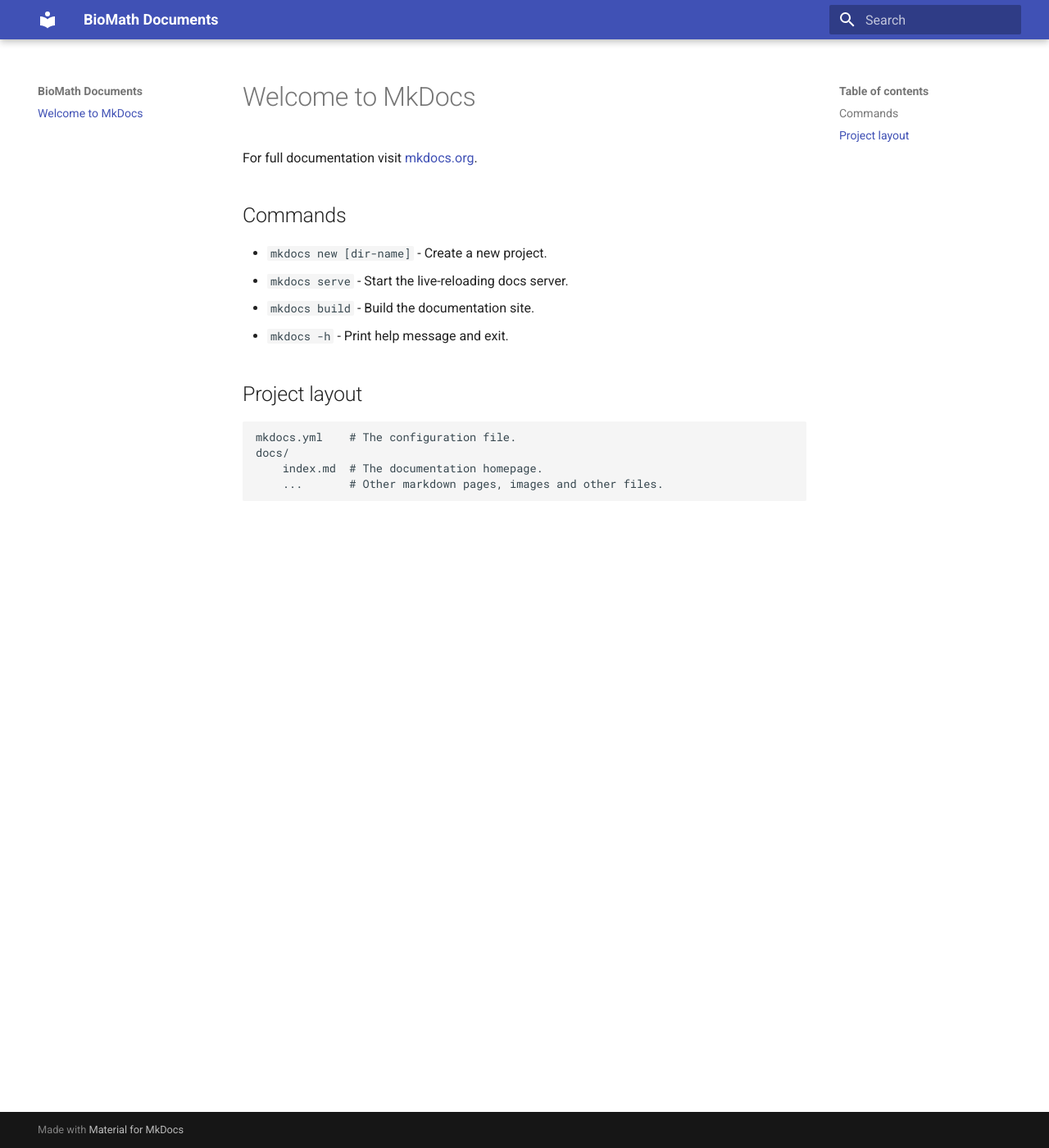
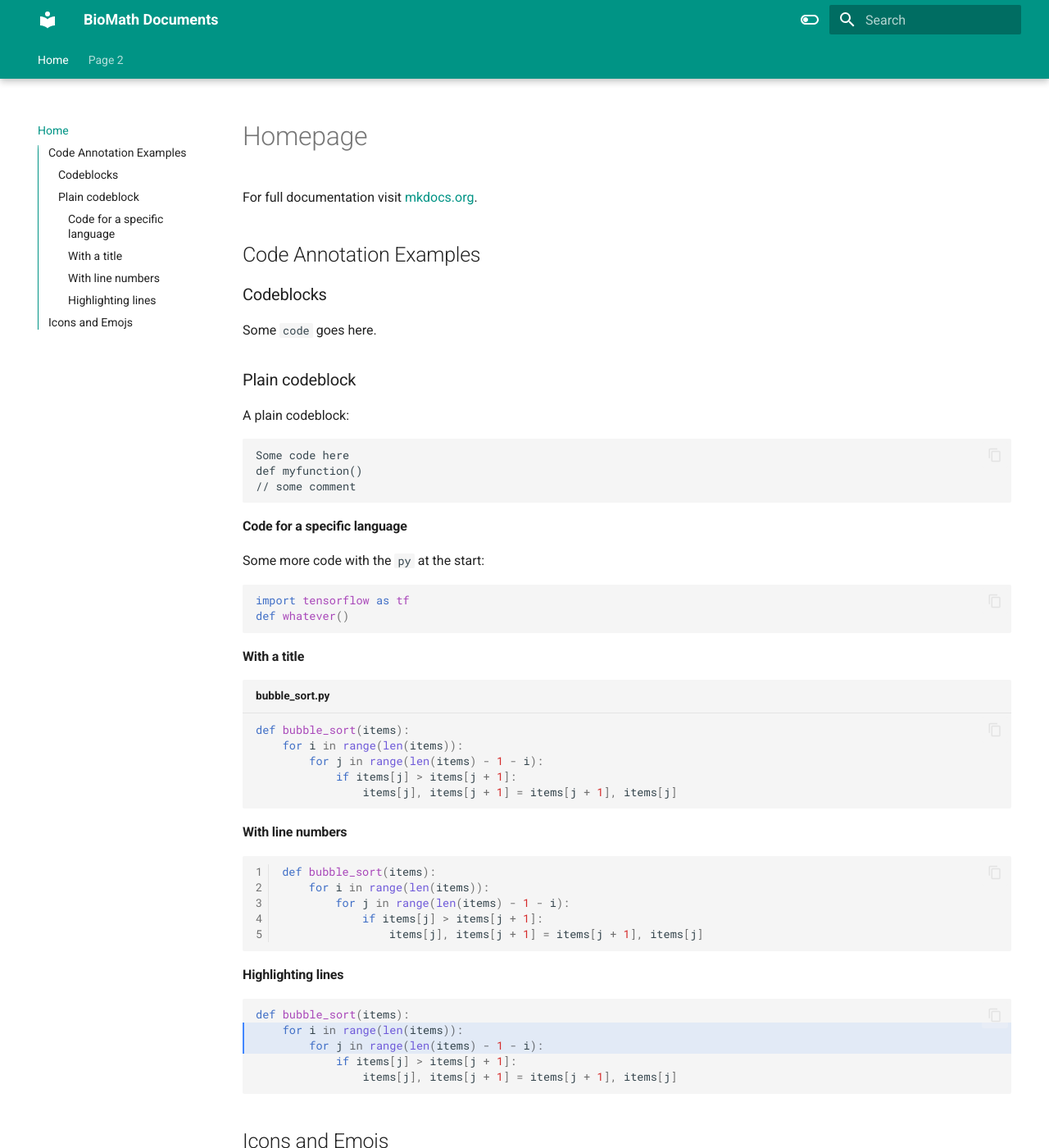
Before and after one commit to BioMath-Lab/biomath-docs, an MkDocs documentation site: the page built from docs/index.md, in a window 1280 px wide and 1400 px high. Shown: the whole window at 82% size. Built offline with MkDocs 1.6.1 and Material for MkDocs 9.7.7, drawn with Linux system fonts in a browser that asks for light colours; emoji names are drawn with the system emoji font.

Commit message:
update_mkdocs

````diff
--- a/docs/index.md
+++ b/docs/index.md
@@ -1,17 +1,80 @@
-# Welcome to MkDocs
-
-For full documentation visit [mkdocs.org](https://www.mkdocs.org).
-
-## Commands
-
+<!-- ## Commands
 * `mkdocs new [dir-name]` - Create a new project.
 * `mkdocs serve` - Start the live-reloading docs server.
 * `mkdocs build` - Build the documentation site.
 * `mkdocs -h` - Print help message and exit.
 
 ## Project layout
-
     mkdocs.yml    # The configuration file.
     docs/
         index.md  # The documentation homepage.
-        ...       # Other markdown pages, images and other files.
+        ...       # Other markdown pages, images and other files. -->
+
+# Homepage
+
+For full documentation visit [mkdocs.org](https://www.mkdocs.org).
+
+## Code Annotation Examples
+
+### Codeblocks
+
+Some `code` goes here.
+
+### Plain codeblock
+
+A plain codeblock:
+
+```
+Some code here
+def myfunction()
+// some comment
+```
+
+#### Code for a specific language
+
+Some more code with the `py` at the start:
+
+``` py
+import tensorflow as tf
+def whatever()
+```
+
+#### With a title
+
+``` py title="bubble_sort.py"
+def bubble_sort(items):
+    for i in range(len(items)):
+        for j in range(len(items) - 1 - i):
+            if items[j] > items[j + 1]:
+                items[j], items[j + 1] = items[j + 1], items[j]
+```
+
+#### With line numbers
+
+``` py linenums="1"
+def bubble_sort(items):
+    for i in range(len(items)):
+        for j in range(len(items) - 1 - i):
+            if items[j] > items[j + 1]:
+                items[j], items[j + 1] = items[j + 1], items[j]
+```
+
+#### Highlighting lines
+
+``` py hl_lines="2 3"
+def bubble_sort(items):
+    for i in range(len(items)):
+        for j in range(len(items) - 1 - i):
+            if items[j] > items[j + 1]:
+                items[j], items[j + 1] = items[j + 1], items[j]
+```
+
+## Icons and Emojs
+
+:smile:
+
+:fontawesome-regular-face-laugh-wink:
+
+:fontawesome-brands-twitter:{ .twitter }
+
+:octicons-heart-fill-24:{ .heart }
--- a/mkdocs.yml
+++ b/mkdocs.yml
@@ -2,3 +2,69 @@
 site_url: https://biomath-lab.github.io/biomath-docs/
 theme:
   name: material
+  features:
+    # - navigation.instant
+    # - navigation.instant.preview
+    - navigation.tabs
+    - navigation.tabs.sticky
+    - navigation.sections
+    - navigation.expand
+    - navigation.path
+    - navigation.prune
+    - navigation.indexes
+    - toc.integrate
+    - navigation.top
+    - search.suggest
+    - search.highlight
+    - content.tabs.link
+    - content.code.annotation
+    - content.code.copy
+  language: en
+  palette:
+    - scheme: default
+      toggle:
+        icon: material/toggle-switch-off-outline
+        name: Switch to dark mode
+      primary: teal
+      accent: purple
+    - scheme: slate
+      toggle:
+        icon: material/toggle-switch
+        name: Switch to light mode
+      primary: teal
+      accent: lime
+
+# plugins:
+#   - social
+
+extra:
+  social:
+    - icon: fontawesome/brands/github-alt
+      link: https://github.com/james-willett
+    - icon: fontawesome/brands/twitter
+      link: https://twitter.com/TheJamesWillett
+    - icon: fontawesome/brands/linkedin
+      link: https://www.linkedin.com/in/willettjames/
+
+markdown_extensions:
+  - pymdownx.highlight:
+      anchor_linenums: true
+  - pymdownx.inlinehilite
+  - pymdownx.snippets
+  - admonition
+  - pymdownx.arithmatex:
+      generic: true
+  - footnotes
+  - pymdownx.details
+  - pymdownx.superfences
+  - pymdownx.mark
+  - attr_list
+  - pymdownx.emoji:
+      emoji_index: !!python/name:material.extensions.emoji.twemoji
+      emoji_generator: !!python/name:material.extensions.emoji.to_svg
+
+# nav:
+#   - Section:
+#     - docs/index.md
+#     - Page 1: docs/page2.md
+#     - Page n: docs/page-n.md
````
Also changed, not shown: docs/page2.md (added, +5 -0 lines), 1 other file.
